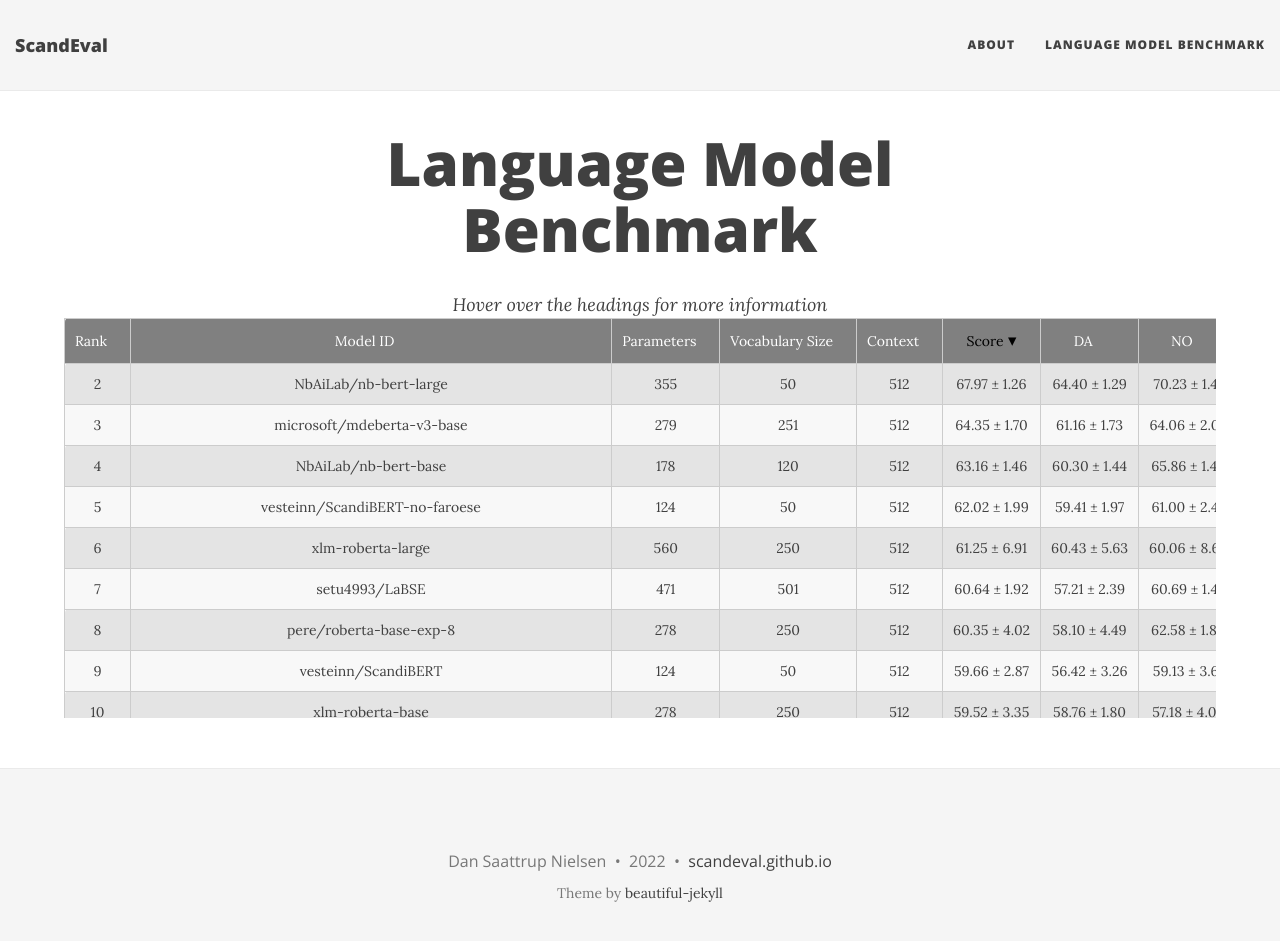
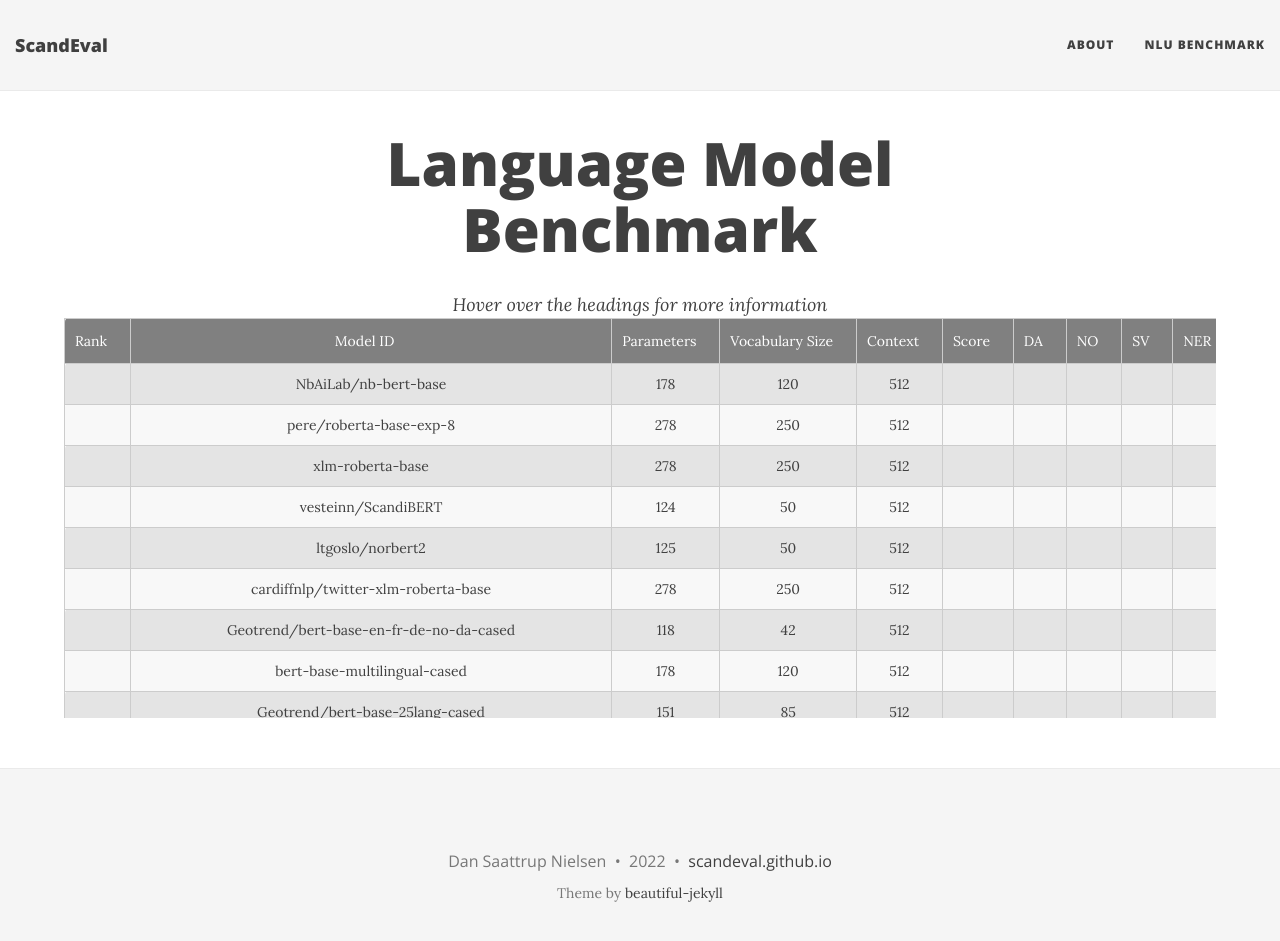
Before and after one commit to ScandEval/scandeval.github.io, a Jekyll site: the page built from nlu-benchmark.md, in a window 1280 px wide and 954 px high. Shown: the top 941 px of the window. Built offline with Jekyll 4.4.1, drawn with Linux system fonts in a browser that asks for light colours; nearby versions of some CDN libraries.

Commit message:
feat: Change to NLU benchmark

```diff
--- a/_config.yml
+++ b/_config.yml
@@ -19,7 +19,9 @@
 # List of links in the navigation bar
 navbar-links:
   About: "index"
-  Language Model Benchmark: "language-model-benchmark"
+  NLU Benchmark: "nlu-benchmark"
+  # NLG Benchmark: "nlg-benchmark"
+  # SLU Benchmark: "slu-benchmark"
   # Paper: "paper"
 
 # Image to show in the navigation bar - image must be a square (width = height)
--- a/generate_leaderboard.py
+++ b/generate_leaderboards.py
@@ -20,7 +20,7 @@
 <center><i>Hover over the headings for more information</i></center>
 
 <div class="table-wrapper centered">
-<table id="language-model-benchmark" class="sortable fixed centered small-font">
+<table id="nlu-benchmark" class="sortable fixed centered small-font">
  <thead>
   <tr>
    <th><span data-toggle="tooltip" data-placement="bottom" data-container="body" title="ScandEval model rank">Rank</span></th>
@@ -109,7 +109,7 @@
     """Generate the leaderboard(s)."""
 
     # Create path to the leaderboard, and ensure that it exists
-    language_model_benchmark_path = Path("language-model-benchmark.md")
+    language_model_benchmark_path = Path("nlu-benchmark.md")
     language_model_benchmark_path.parent.mkdir(exist_ok=True, parents=True)
     language_model_benchmark_path.touch(exist_ok=True)
 
--- a/language-model-benchmark.md
+++ b/nlu-benchmark.md
@@ -6,7 +6,7 @@
 <center><i>Hover over the headings for more information</i></center>
 
 <div class="table-wrapper centered">
-<table id="language-model-benchmark" class="sortable fixed centered small-font">
+<table id="nlu-benchmark" class="sortable fixed centered small-font">
  <thead>
   <tr>
    <th><span data-toggle="tooltip" data-placement="bottom" data-container="body" title="ScandEval model rank">Rank</span></th>
```
